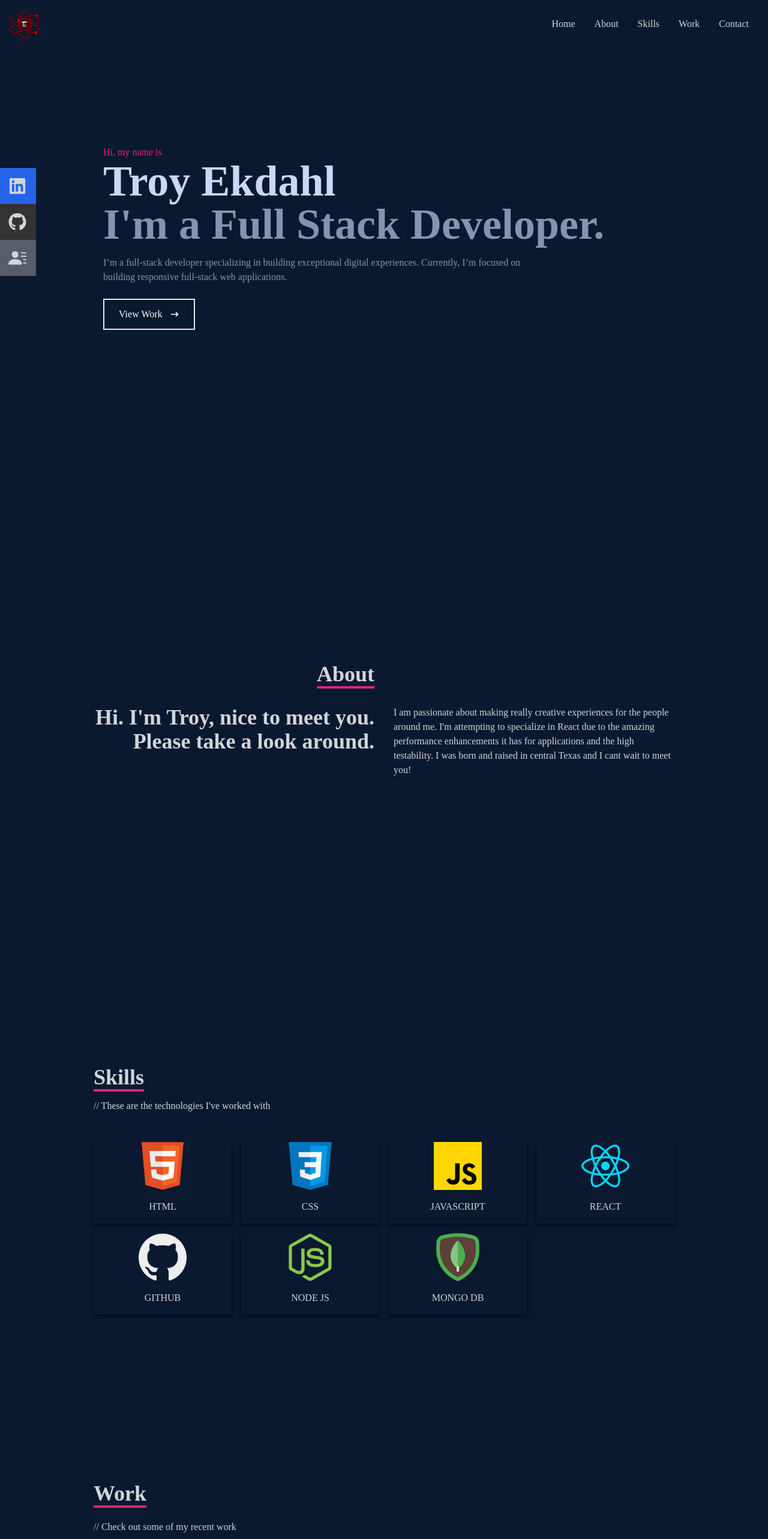
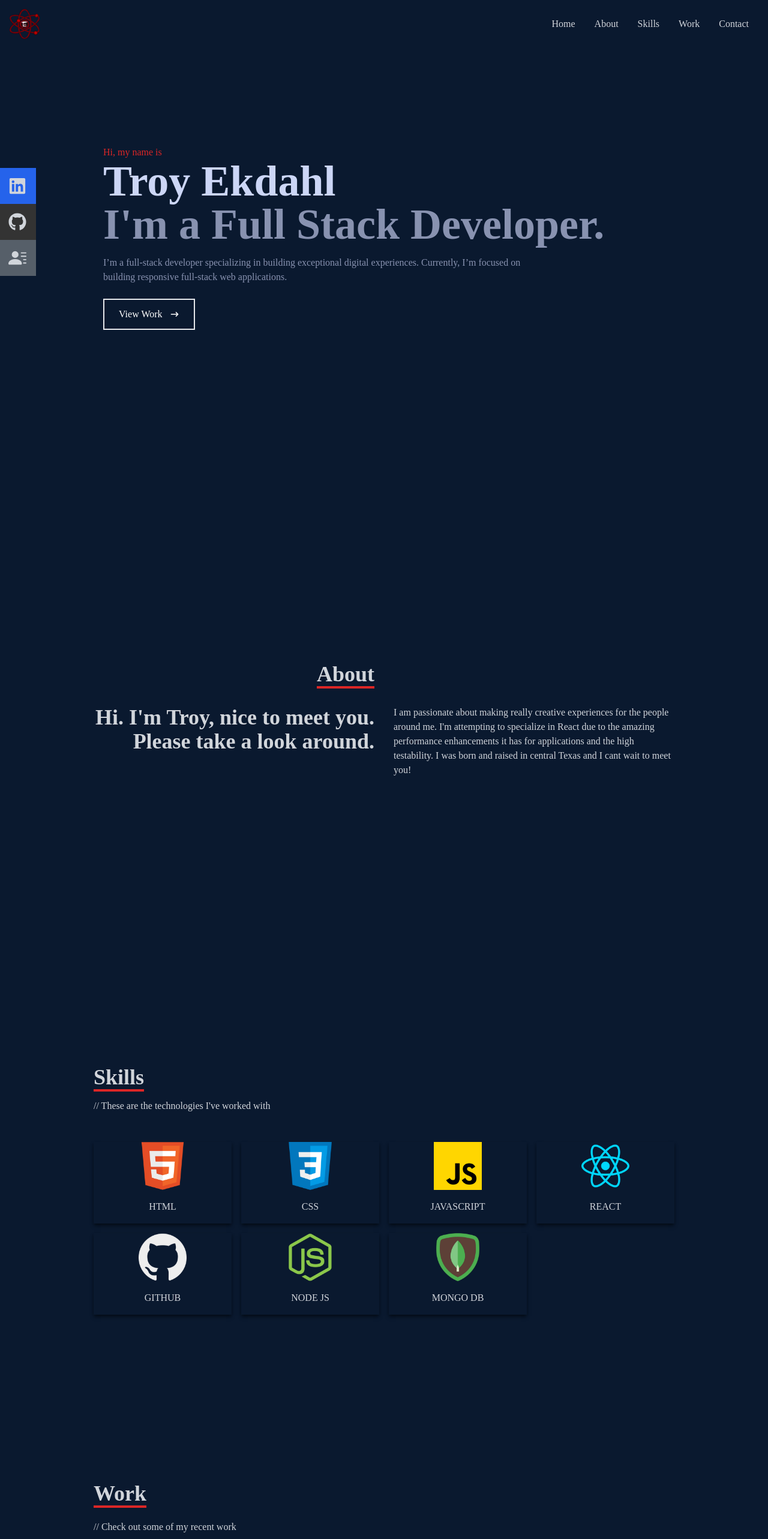
Before and after one commit to TEkdahl92/React-Portfolio, a React (Create React App) app: page / in a window 1280 px wide. Shown: the top 2566 px of the page at 60% size. Built offline with nearby package versions, Linux system fonts and the light colour scheme.

Commit message:
edited some text and underline colors to match logo

```diff
--- a/src/components/About.jsx
+++ b/src/components/About.jsx
@@ -6,7 +6,7 @@
       <div className='flex flex-col justify-center items-center w-full h-full'>
         <div className='max-w-[1000px] w-full grid grid-cols-2 gap-8'>
           <div className='sm:text-right pb-8 pl-4'>
-            <p className='text-4xl font-bold inline border-b-4 border-pink-600'>
+            <p className='text-4xl font-bold inline border-b-4 border-red-600'>
               About
             </p>
           </div>
--- a/src/components/Contact.jsx
+++ b/src/components/Contact.jsx
@@ -5,7 +5,7 @@
     <div name='contact' className='w-full h-screen bg-[#0a192f] flex justify-center items-center p-4'>
         <form method='POST' action="https://getform.io/f/1ce408f0-54b2-4626-9733-e52028cf31b0" className='flex flex-col max-w-[600px] w-full'>
             <div className='pb-8'>
-                <p className='text-4xl font-bold inline border-b-4 border-pink-600 text-gray-300'>Contact</p>
+                <p className='text-4xl font-bold inline border-b-4 border-red-600 text-gray-300'>Contact</p>
                 <p className='text-gray-300 py-4'>// Submit the form below or shoot me an email - troypekdahl@gmail.com</p>
             </div>
             <input className='bg-[#ccd6f6] p-2' type="text" placeholder='Name' name='name' />
--- a/src/components/Home.jsx
+++ b/src/components/Home.jsx
@@ -6,7 +6,7 @@
     <div name='home' className='w-full h-screen bg-[#0a192f]'>
       {/* Container */}
       <div className='max-w-[1000px] mx-auto px-8 flex flex-col justify-center h-full'>
-        <p className='text-pink-600'>Hi, my name is</p>
+        <p className='text-red-600'>Hi, my name is</p>
         <h1 className='text-4xl sm:text-7xl font-bold text-[#ccd6f6]'>
           Troy Ekdahl
         </h1>
--- a/src/components/Skills.jsx
+++ b/src/components/Skills.jsx
@@ -15,7 +15,7 @@
       {/* Container */}
       <div className='max-w-[1000px] mx-auto p-4 flex flex-col justify-center w-full h-full'>
           <div>
-              <p className='text-4xl font-bold inline border-b-4 border-pink-600 '>Skills</p>
+              <p className='text-4xl font-bold inline border-b-4 border-red-600 '>Skills</p>
               <p className='py-4'>// These are the technologies I've worked with</p>
           </div>
 
--- a/src/components/Work.jsx
+++ b/src/components/Work.jsx
@@ -7,7 +7,7 @@
     <div name='work' className='w-full md:h-screen text-gray-300 bg-[#0a192f]'>
       <div className='max-w-[1000px] mx-auto p-4 flex flex-col justify-center w-full h-full'>
         <div className='pb-8'>
-          <p className='text-4xl font-bold inline border-b-4 text-gray-300 border-pink-600'>
+          <p className='text-4xl font-bold inline border-b-4 text-gray-300 border-red-600'>
             Work
           </p>
           <p className='py-6'>// Check out some of my recent work</p>
```
